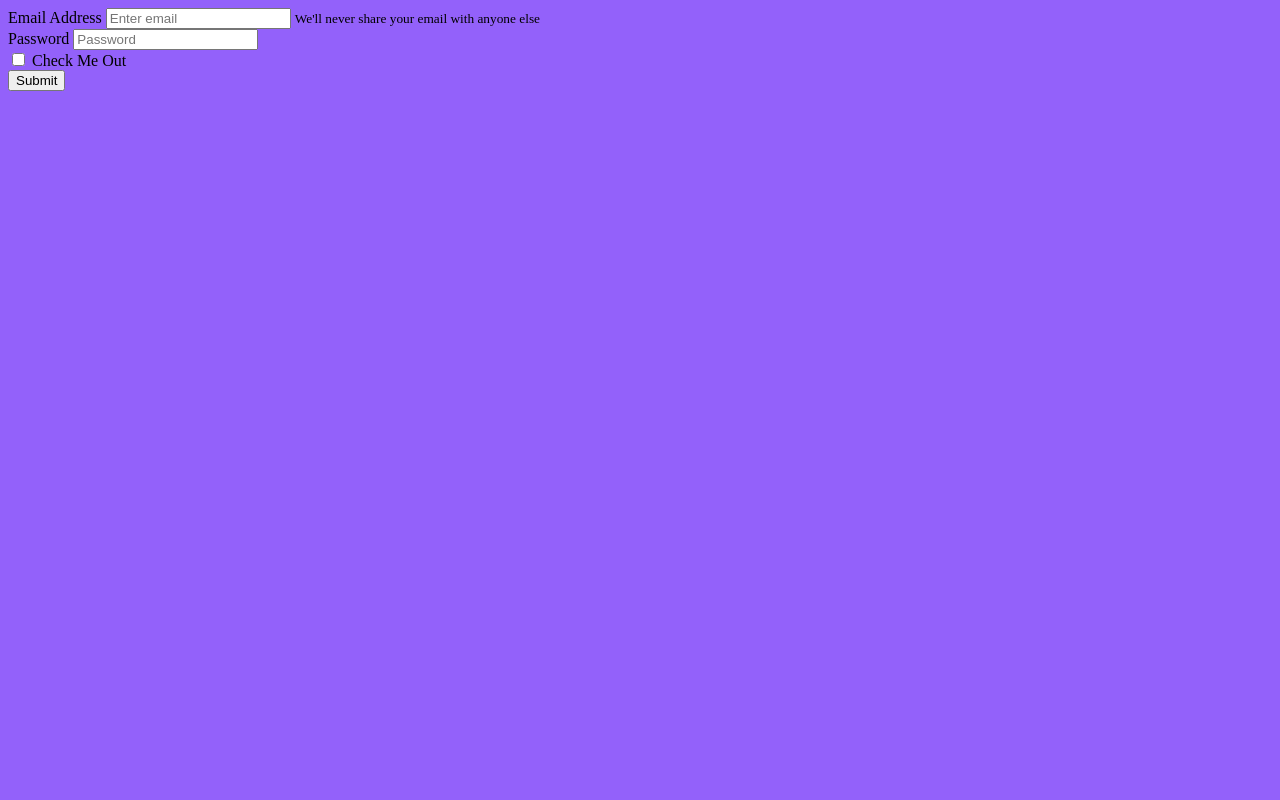
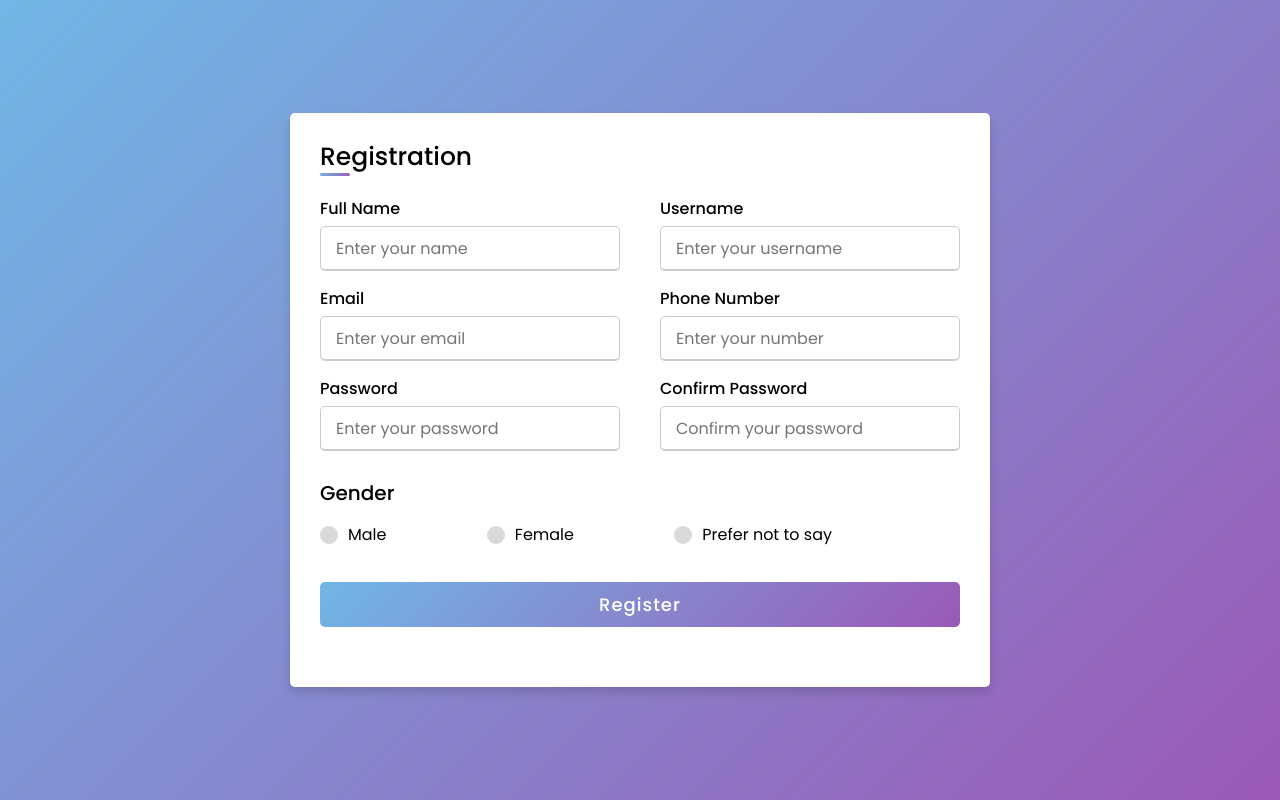
Before and after one commit to Deandrebrown01/Dre, a Flask app: page /register in a window 1280 px wide. Run offline with Flask 3, Linux system fonts and the light colour scheme.

Commit message:
finishing tmr

```diff
--- a/main.py
+++ b/main.py
@@ -1,4 +1,4 @@
-from flask import Flask, render_template, request
+from flask import Flask, render_template, request, redirect
 import pymysql
 
 app = Flask(__name__)
@@ -33,11 +33,25 @@ def register():
         cursor.close()
         con.commit()
 
+    return render_template("register.html.jinja")
+
+
+@app.route("/signup",methods = ["POST", "GET"])
+def sign():
+  if request.method == 'POST':
+    username = request.form["username"]
+    password= request.form["password"]
+
+
+
+    cursor = con.cursor()
 
 
 
 
+    cursor.execute(f"SELECT * FROM `users` WHERE `username` = '{username}'")
 
+    user = cursor.fetchone()
 
-
-    return render_template("register.html.jinja")
+    if password == user["password "]:
+       return redirect('/')
--- a/templates/register.html.jinja
+++ b/templates/register.html.jinja
@@ -1,17 +1,151 @@
 <!DOCTYPE html>
 <html>
 <style>
+@import url('https://fonts.googleapis.com/css2?family=Poppins:wght@200;300;400;500;600;700&display=swap');
+*{
+  margin: 0;
+  padding: 0;
+  box-sizing: border-box;
+  font-family: 'Poppins',sans-serif;
+}
 body{
-    background-color: rgb(147,97,250);
+  height: 100vh;
+  display: flex;
+  justify-content: center;
+  align-items: center;
+  padding: 10px;
+  background: linear-gradient(135deg, #71b7e6, #9b59b6);
 }
-
-
-h1{
-    font-family: 'Times New Roman', Times, serif;
+.container{
+  max-width: 700px;
+  width: 100%;
+  background-color: #fff;
+  padding: 25px 30px;
+  border-radius: 5px;
+  box-shadow: 0 5px 10px rgba(0,0,0,0.15);
 }
-
-h2{
-   font-family: 'Caveat', cursive;
+.container .title{
+  font-size: 25px;
+  font-weight: 500;
+  position: relative;
+}
+.container .title::before{
+  content: "";
+  position: absolute;
+  left: 0;
+  bottom: 0;
+  height: 3px;
+  width: 30px;
+  border-radius: 5px;
+  background: linear-gradient(135deg, #71b7e6, #9b59b6);
+}
+.content form .user-details{
+  display: flex;
+  flex-wrap: wrap;
+  justify-content: space-between;
+  margin: 20px 0 12px 0;
+}
+form .user-details .input-box{
+  margin-bottom: 15px;
+  width: calc(100% / 2 - 20px);
+}
+form .input-box span.details{
+  display: block;
+  font-weight: 500;
+  margin-bottom: 5px;
+}
+.user-details .input-box input{
+  height: 45px;
+  width: 100%;
+  outline: none;
+  font-size: 16px;
+  border-radius: 5px;
+  padding-left: 15px;
+  border: 1px solid #ccc;
+  border-bottom-width: 2px;
+  transition: all 0.3s ease;
+}
+.user-details .input-box input:focus,
+.user-details .input-box input:valid{
+  border-color: #9b59b6;
+}
+ form .gender-details .gender-title{
+  font-size: 20px;
+  font-weight: 500;
+ }
+ form .category{
+   display: flex;
+   width: 80%;
+   margin: 14px 0 ;
+   justify-content: space-between;
+ }
+ form .category label{
+   display: flex;
+   align-items: center;
+   cursor: pointer;
+ }
+ form .category label .dot{
+  height: 18px;
+  width: 18px;
+  border-radius: 50%;
+  margin-right: 10px;
+  background: #d9d9d9;
+  border: 5px solid transparent;
+  transition: all 0.3s ease;
+}
+ #dot-1:checked ~ .category label .one,
+ #dot-2:checked ~ .category label .two,
+ #dot-3:checked ~ .category label .three{
+   background: #9b59b6;
+   border-color: #d9d9d9;
+ }
+ form input[type="radio"]{
+   display: none;
+ }
+ form .button{
+   height: 45px;
+   margin: 35px 0
+ }
+ form .button input{
+   height: 100%;
+   width: 100%;
+   border-radius: 5px;
+   border: none;
+   color: #fff;
+   font-size: 18px;
+   font-weight: 500;
+   letter-spacing: 1px;
+   cursor: pointer;
+   transition: all 0.3s ease;
+   background: linear-gradient(135deg, #71b7e6, #9b59b6);
+ }
+ form .button input:hover{
+  /* transform: scale(0.99); */
+  background: linear-gradient(-135deg, #71b7e6, #9b59b6);
+  }
+ @media(max-width: 584px){
+ .container{
+  max-width: 100%;
+}
+form .user-details .input-box{
+    margin-bottom: 15px;
+    width: 100%;
+  }
+  form .category{
+    width: 100%;
+  }
+  .content form .user-details{
+    max-height: 300px;
+    overflow-y: scroll;
+  }
+  .user-details::-webkit-scrollbar{
+    width: 5px;
+  }
+  }
+  @media(max-width: 459px){
+  .container .content .category{
+    flex-direction: column;
+  }
 }
 
 
@@ -38,26 +172,72 @@ h2{
 
 
 <body>
-
-<form>
-
-<div class="form group">
-<label for="exampleInputEmail1">Email Address</label>
-<input type="email" class="form-control" id="exampleInputEmail1" aria aria-describedby="emailHelp" placeholder="Enter email">
-<small id="emailHelp" class="form-text text-muted">We'll never share your email with anyone else</small>
-</div>
-
-<div class="form-group">
-<label for="exampleInputPassowrd1">Password</label>
-<input type="password" class="form-control" id="exampleInputPassowrd1" placeholder="Password">
-</div>
-
-<div class="form-group form-check">
-<input type="checkbox" class="form-check-input" id="exampleCheck1">
-<label class="form-check-label" for="exampleCheck1">Check Me Out</label>
-</div>
-<button type="submit" class="btn btn-primary">Submit</button>
-</form>
+<html lang="en" dir="ltr">
+  <head>
+    <meta charset="UTF-8">
+    <title> Responsive Registration Form | CodingLab </title>
+    <link rel="stylesheet" href="style.css">
+     <meta name="viewport" content="width=device-width, initial-scale=1.0">
+   </head>
+<body>
+  <div class="container">
+    <div class="title">Registration</div>
+    <div class="content">
+      <form action="#">
+        <div class="user-details">
+          <div class="input-box">
+            <span class="details">Full Name</span>
+            <input type="text" placeholder="Enter your name" required>
+          </div>
+          <div class="input-box">
+            <span class="details">Username</span>
+            <input type="text" placeholder="Enter your username" required>
+          </div>
+          <div class="input-box">
+            <span class="details">Email</span>
+            <input type="text" placeholder="Enter your email" required>
+          </div>
+          <div class="input-box">
+            <span class="details">Phone Number</span>
+            <input type="text" placeholder="Enter your number" required>
+          </div>
+          <div class="input-box">
+            <span class="details">Password</span>
+            <input type="text" placeholder="Enter your password" required>
+          </div>
+          <div class="input-box">
+            <span class="details">Confirm Password</span>
+            <input type="text" placeholder="Confirm your password" required>
+          </div>
+        </div>
+        <div class="gender-details">
+          <input type="radio" name="gender" id="dot-1">
+          <input type="radio" name="gender" id="dot-2">
+          <input type="radio" name="gender" id="dot-3">
+          <span class="gender-title">Gender</span>
+          <div class="category">
+            <label for="dot-1">
+            <span class="dot one"></span>
+            <span class="gender">Male</span>
+          </label>
+          <label for="dot-2">
+            <span class="dot two"></span>
+            <span class="gender">Female</span>
+          </label>
+          <label for="dot-3">
+            <span class="dot three"></span>
+            <span class="gender">Prefer not to say</span>
+            </label>
+          </div>
+        </div>
+        <div class="button">
+          <input type="submit" value="Register">
+        </div>
+      </form>
+    </div>
+  </div>
+</body>
+</html>
 
 
 
```
Also changed, not shown: templates/sign.html.jinja (added, +269 -0 lines).
